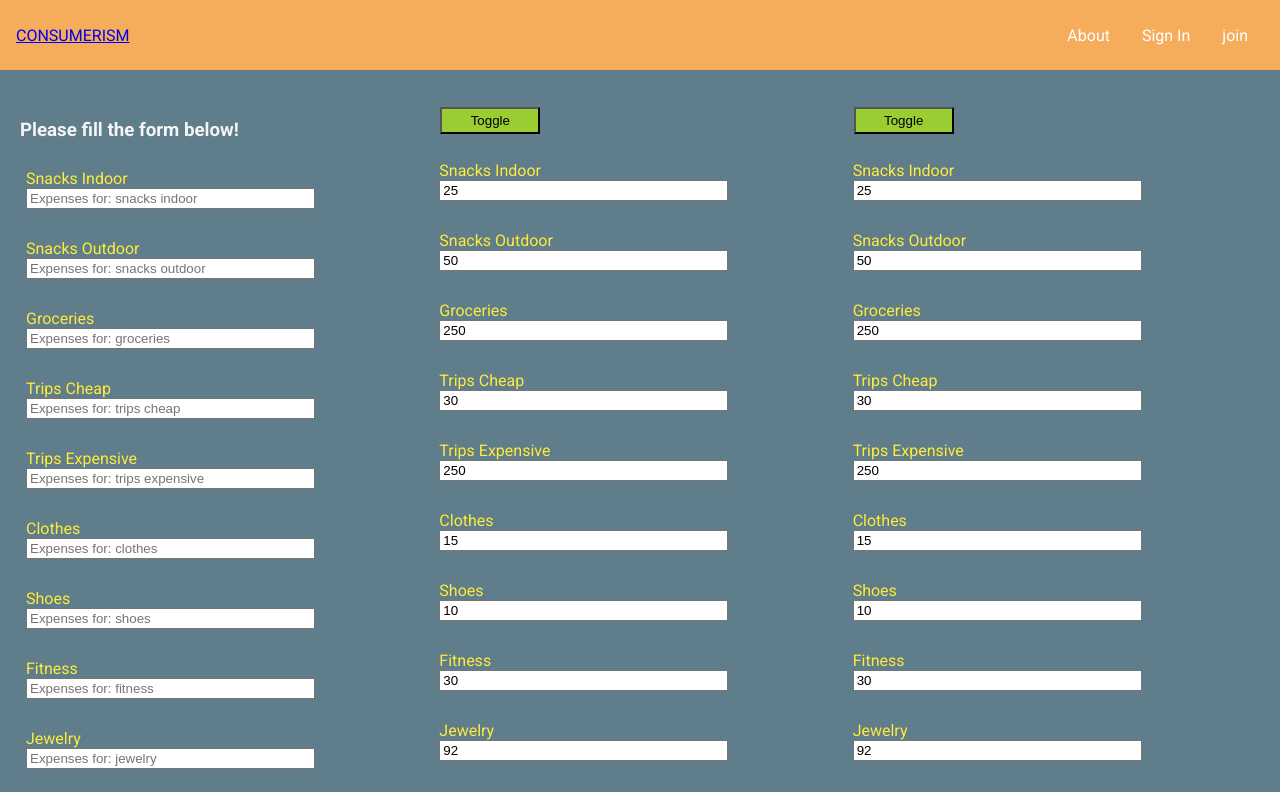
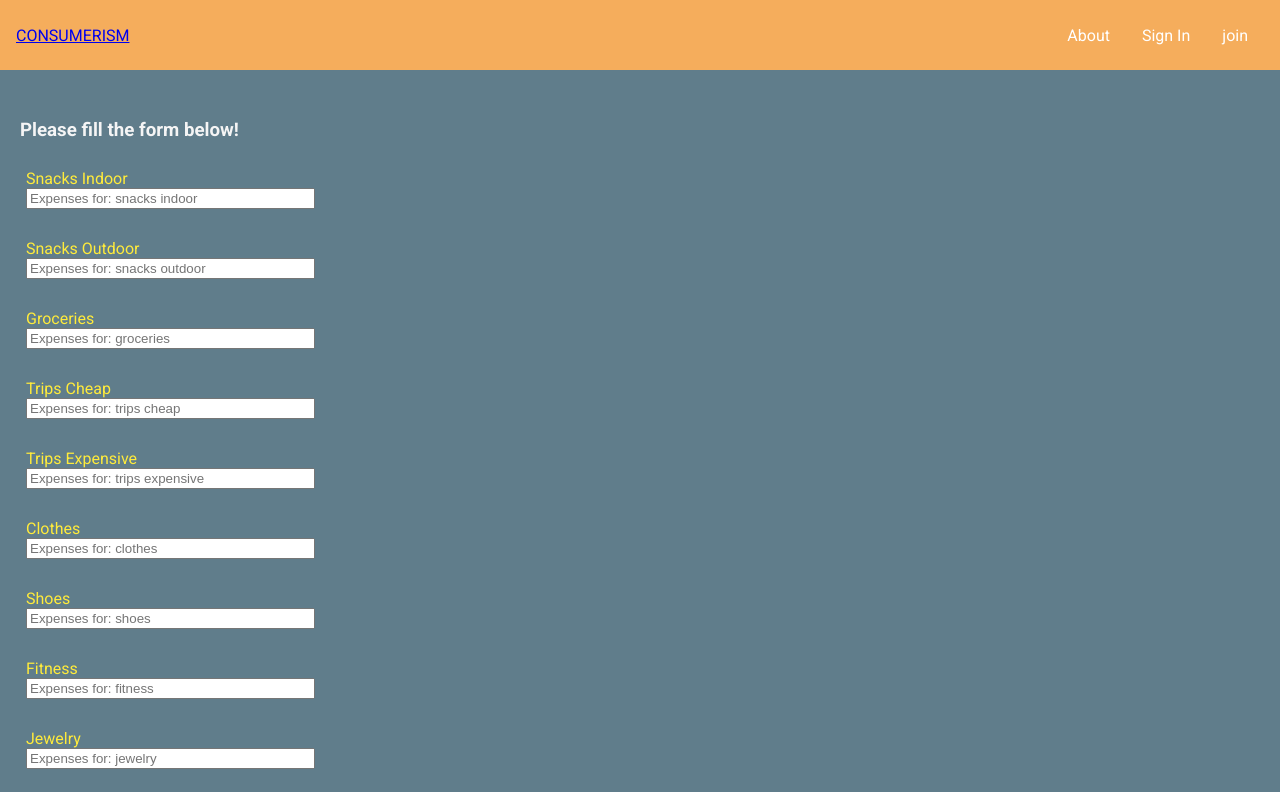
Before and after one commit to GN101/consumerism_app, a React (Create React App) app: page / in a window 1280 px wide. Shown: the top 792 px of the page. Built offline with nearby package versions, Linux system fonts and the light colour scheme.

Commit message:
miskas testing

```diff
--- a/src/routes/home/Home.js
+++ b/src/routes/home/Home.js
@@ -6,11 +6,12 @@ import styles from './Home.module.css';
 
 class Home extends Component {
   render() {
+    console.log('miskas whisda');
     return (
       <div className={styles.Field}>
         <UserInputColumn />
-        <WorldDataColumn />
-        <WorldDataColumn />
+        {/* <WorldDataColumn />
+        <WorldDataColumn /> */}
       </div>
     );
   }
```
